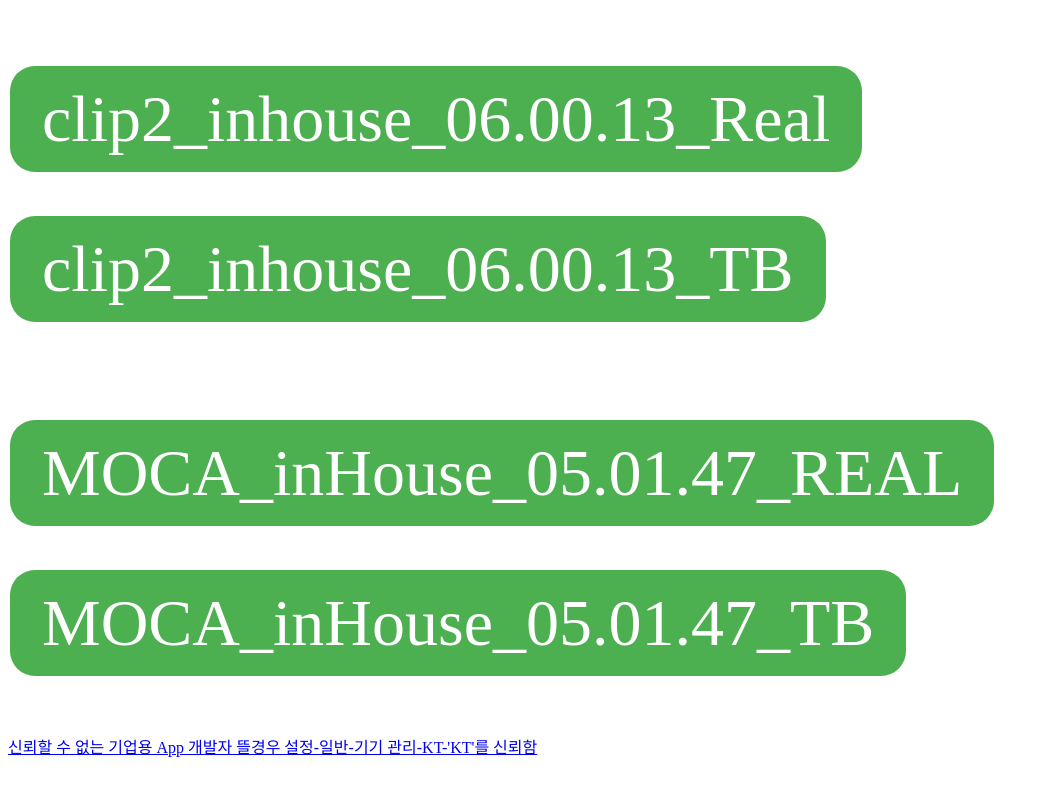
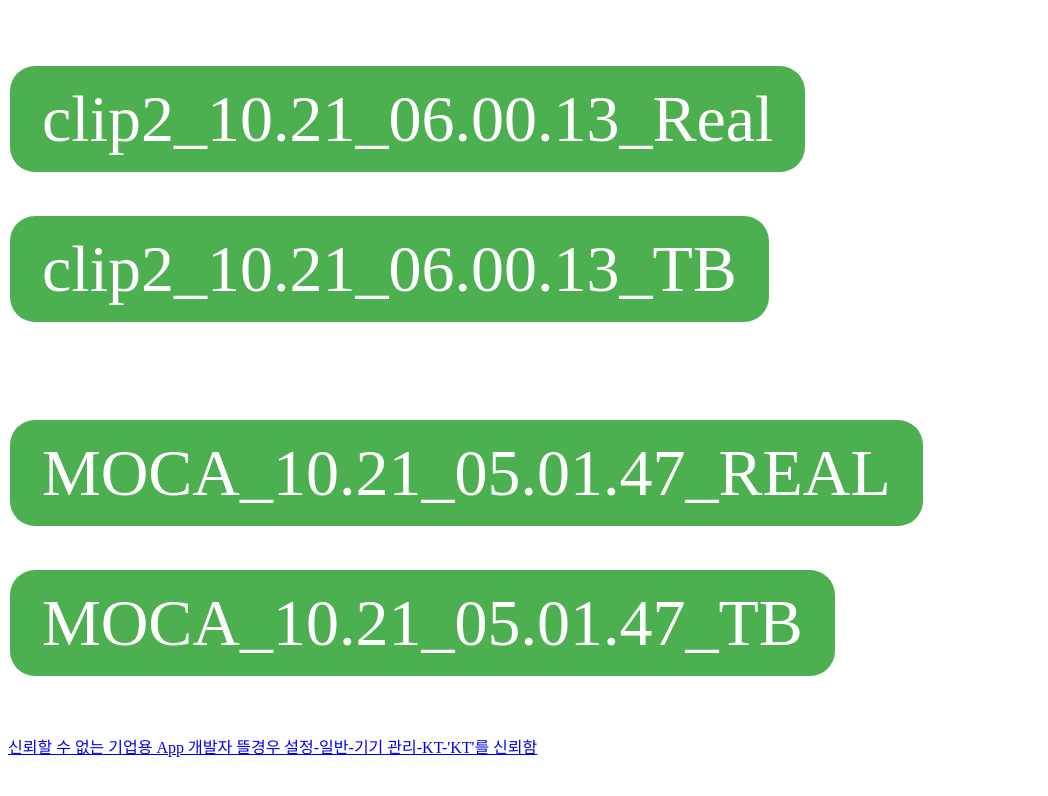
Before and after one commit to myonghyuplim/myonghyuplim.github.io, a plain HTML site: page index.html in a window 1280 px wide. Shown: the whole page, without its empty margins (0-1048 px from the left). Drawn offline with Linux system fonts and the light colour scheme.

Commit message:
Update index.html

```diff
--- a/index.html
+++ b/index.html
@@ -23,22 +23,22 @@
   </br>
   </br>
   </br>
-  <a href="itms-services://?action=download-manifest&url=https://myonghyuplim.github.io/clip2_inhouse_20101021.plist" class="button">clip2_inhouse_06.00.13_Real</a>
+  <a href="itms-services://?action=download-manifest&url=https://myonghyuplim.github.io/clip2_inhouse_20101021.plist" class="button">clip2_10.21_06.00.13_Real</a>
   </br>
   </br>
   </br>
-  <a href="itms-services://?action=download-manifest&url=https://myonghyuplim.github.io/clip2_inhouse_20101021_tb.plist" class="button">clip2_inhouse_06.00.13_TB</a>
+  <a href="itms-services://?action=download-manifest&url=https://myonghyuplim.github.io/clip2_inhouse_20101021_tb.plist" class="button">clip2_10.21_06.00.13_TB</a>
   </br>
   </br>
   </br>
   </br>
   </br>
   </br>
-  <a href="itms-services://?action=download-manifest&url=https://myonghyuplim.github.io/MOCA_inhouse_20101021.plist" class="button">MOCA_inHouse_05.01.47_REAL</a>
+  <a href="itms-services://?action=download-manifest&url=https://myonghyuplim.github.io/MOCA_inhouse_20101021.plist" class="button">MOCA_10.21_05.01.47_REAL</a>
   </br>
   </br>
   </br>
-  <a href="itms-services://?action=download-manifest&url=https://myonghyuplim.github.io/MOCA_inhouse_20101021_tb.plist" class="button">MOCA_inHouse_05.01.47_TB</a>
+  <a href="itms-services://?action=download-manifest&url=https://myonghyuplim.github.io/MOCA_inhouse_20101021_tb.plist" class="button">MOCA_10.21_05.01.47_TB</a>
   </br>
   </br>
   </br>
```
